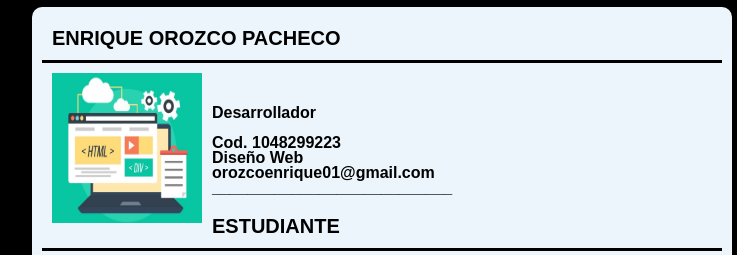
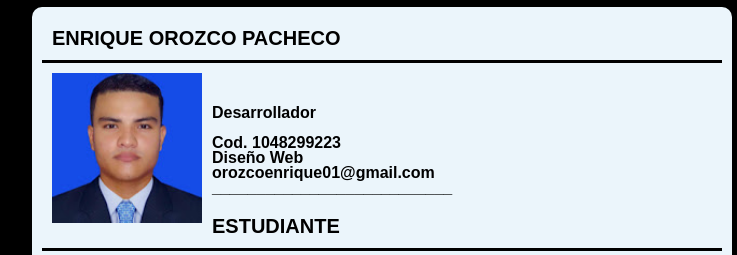
Before and after one commit to eorozco2017/OVI_UNAD., a plain HTML site: page Autores.html in a window 1280 px wide. Shown: the part 261-516 px from the top of the page, 128-865 px from the left. Drawn offline with Linux system fonts and the light colour scheme.

Commit message:
Update Autores.html

```diff
--- a/Autores.html
+++ b/Autores.html
@@ -66,7 +66,7 @@
 
 			<article class="articulos">
 				<h3>ENRIQUE OROZCO PACHECO</h3>
-				<img src="img/b.jpg" width="150px" height="150px">
+				<img src="img/my.jpg" width="150px" height="150px">
 				<br><br>
 				<p> <b>Desarrollador<b> <br><br>
 					Cod. 1048299223	<br>
```
